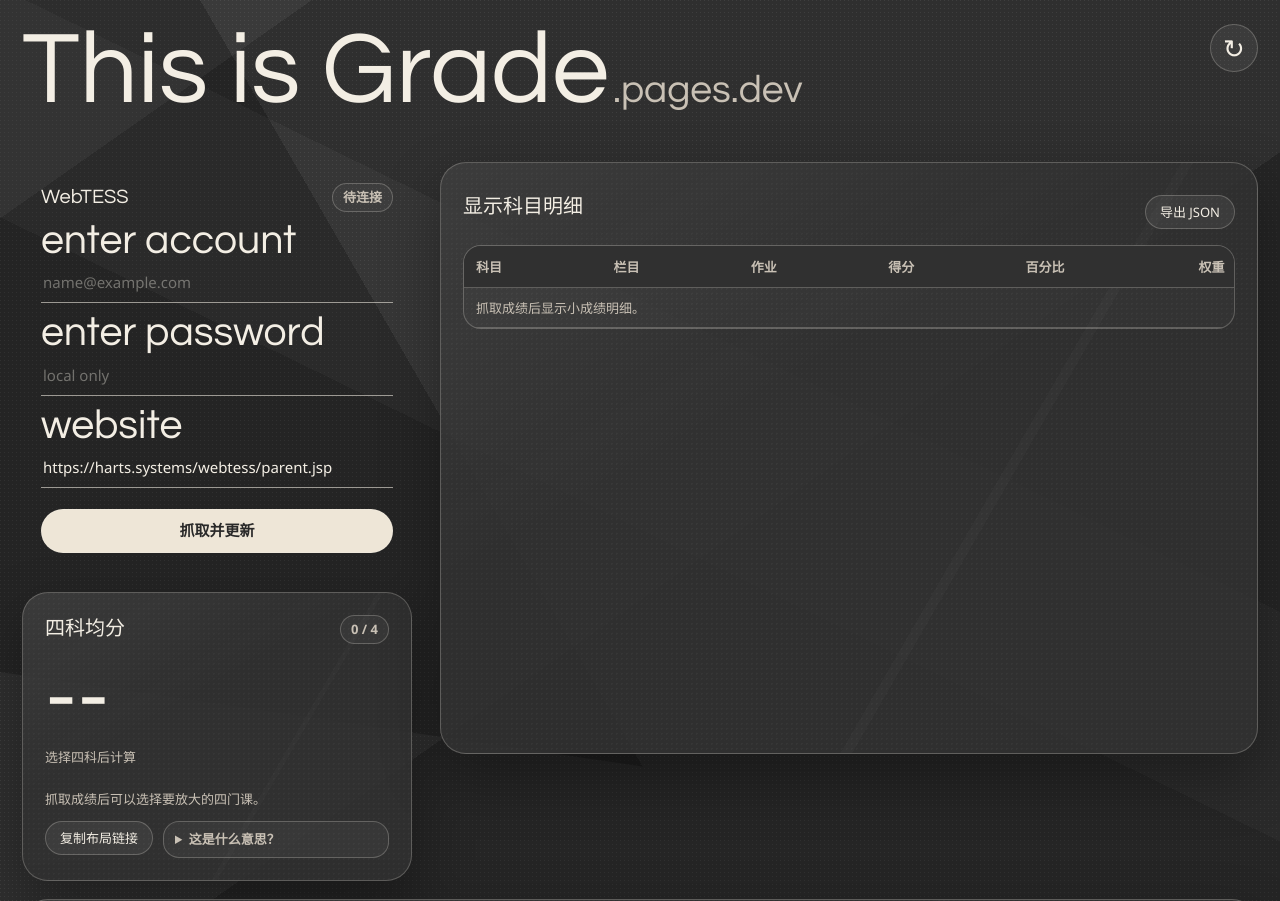
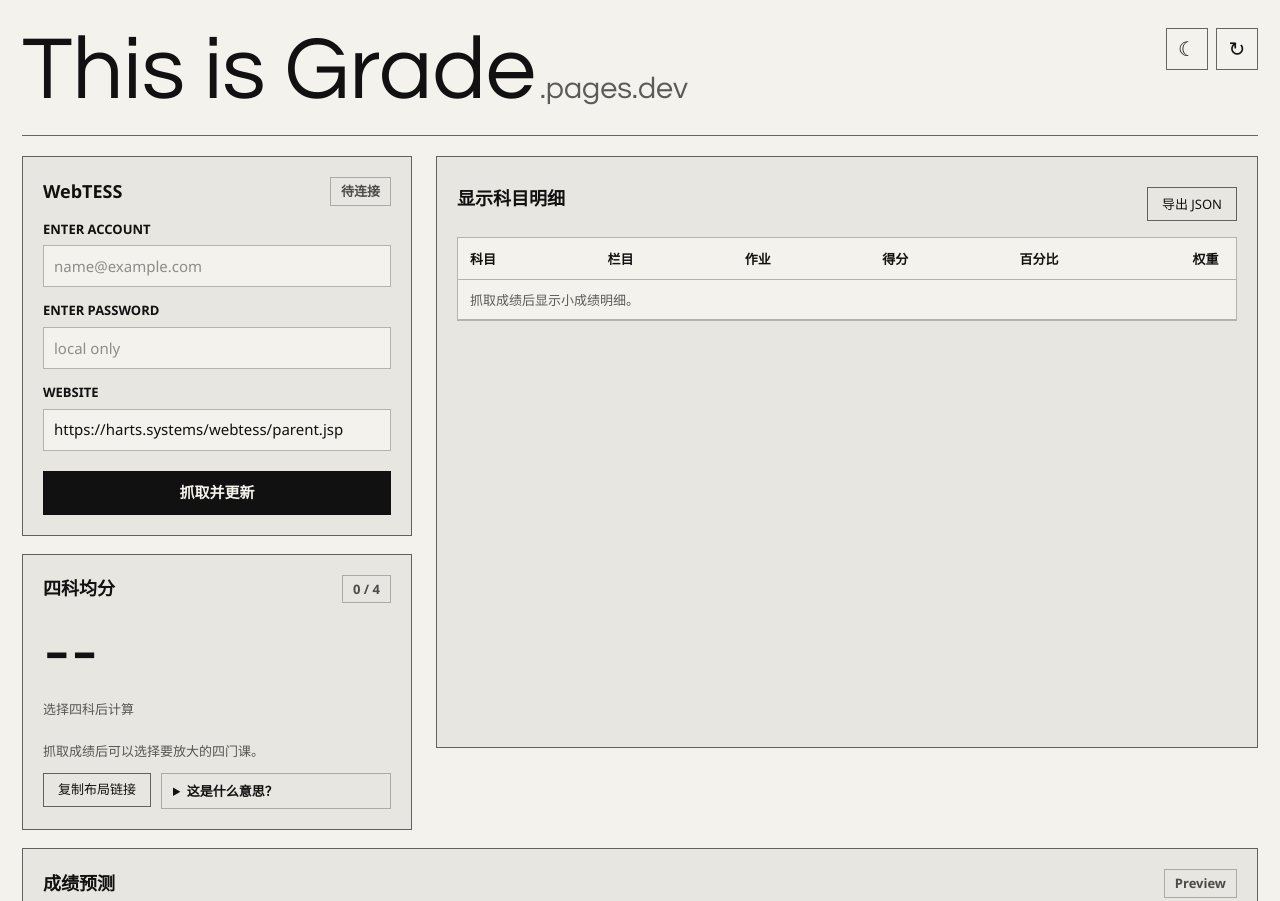
Before and after one commit to Whyyyn/This-is-Grade, a website: page public/index.html in a window 1280 px wide. Shown: the top 901 px of the page. Drawn offline with Linux system fonts and the light colour scheme; a web font is replaced by a local one.

Commit message:
Simplify UI and add theme toggle

```diff
--- a/public/app.js
+++ b/public/app.js
@@ -16,6 +16,7 @@ const els = {
   averageFormula: document.querySelector('#averageFormula'),
   gradeRows: document.querySelector('#gradeRows'),
   refreshButton: document.querySelector('#refreshButton'),
+  themeToggleButton: document.querySelector('#themeToggleButton'),
   exportButton: document.querySelector('#exportButton'),
   copyLayoutButton: document.querySelector('#copyLayoutButton'),
   predictionCourse: document.querySelector('#predictionCourse'),
@@ -25,6 +26,8 @@ const els = {
   predictedAverage: document.querySelector('#predictedAverage'),
   predictionDelta: document.querySelector('#predictionDelta')
 };
+
+applyTheme(loadTheme());
 
 function roundTenths(value) {
   return Math.round((Number(value) + Number.EPSILON) * 10) / 10;
@@ -49,6 +52,42 @@ function roundedAverage(values) {
 function setStatus(text, tone = '') {
   els.status.textContent = text;
   els.status.dataset.tone = tone;
+}
+
+function loadTheme() {
+  const fromUrl = new URLSearchParams(window.location.search).get('theme');
+  if (fromUrl === 'light' || fromUrl === 'dark') return fromUrl;
+  try {
+    const saved = localStorage.getItem('grade-theme');
+    if (saved === 'light' || saved === 'dark') return saved;
+  } catch {
+    // Ignore storage failures in strict privacy modes.
+  }
+  return window.matchMedia?.('(prefers-color-scheme: light)').matches ? 'light' : 'dark';
+}
+
+function applyTheme(theme, writeUrl = true) {
+  const nextTheme = theme === 'light' ? 'light' : 'dark';
+  document.documentElement.dataset.theme = nextTheme;
+  if (els.themeToggleButton) {
+    els.themeToggleButton.querySelector('span').textContent = nextTheme === 'light' ? '☾' : '☀';
+    els.themeToggleButton.title = nextTheme === 'light' ? '切换到暗色主题' : '切换到亮色主题';
+    els.themeToggleButton.setAttribute('aria-label', els.themeToggleButton.title);
+  }
+  try {
+    localStorage.setItem('grade-theme', nextTheme);
+  } catch {
+    // Ignore storage failures in strict privacy modes.
+  }
+  if (!writeUrl) return;
+  const next = new URL(window.location.href);
+  next.searchParams.set('theme', nextTheme);
+  window.history.replaceState({}, '', next);
+}
+
+function toggleTheme() {
+  const current = document.documentElement.dataset.theme === 'light' ? 'light' : 'dark';
+  applyTheme(current === 'light' ? 'dark' : 'light');
 }
 
 async function loadSavedCredential() {
@@ -497,6 +536,7 @@ els.predictionCategory?.addEventListener('change', () => {
 });
 els.predictionScore?.addEventListener('input', renderPrediction);
 els.copyLayoutButton?.addEventListener('click', copyLayoutLink);
+els.themeToggleButton?.addEventListener('click', toggleTheme);
 els.refreshButton.addEventListener('click', () => {
   if (els.email.value.trim() && els.password.value) {
     els.form.requestSubmit();
--- a/public/index.html
+++ b/public/index.html
@@ -12,9 +12,14 @@
         <div>
           <h1>This is Grade<span>.pages.dev</span></h1>
         </div>
-        <button id="refreshButton" class="icon-button" title="重新抓取成绩" aria-label="重新抓取成绩">
-          <span>↻</span>
-        </button>
+        <div class="top-actions">
+          <button id="themeToggleButton" class="icon-button" type="button" title="切换亮暗主题" aria-label="切换亮暗主题">
+            <span>☾</span>
+          </button>
+          <button id="refreshButton" class="icon-button" title="重新抓取成绩" aria-label="重新抓取成绩">
+            <span>↻</span>
+          </button>
+        </div>
       </section>
 
       <section class="workspace">
--- a/public/styles.css
+++ b/public/styles.css
@@ -1,22 +1,19 @@
-@import url("https://fonts.googleapis.com/css2?family=Chathura:wght@300;400;700;800&display=swap");
-
 :root {
   color-scheme: dark;
-  --bg: #2f2f2f;
-  --panel: rgba(49, 49, 49, 0.88);
-  --panel-strong: rgba(38, 38, 38, 0.9);
-  --ink: #f3eee4;
-  --muted: #c9c1b5;
-  --soft: #918b84;
-  --line: rgba(243, 238, 228, 0.24);
-  --line-strong: rgba(243, 238, 228, 0.58);
-  --accent: #eee6d7;
-  --bad: #ff8d8d;
-  --ok: #bcefd5;
+  --bg: #111111;
+  --fg: #f4f2ec;
+  --line: color-mix(in srgb, var(--fg) 28%, transparent);
+  --line-strong: color-mix(in srgb, var(--fg) 62%, transparent);
+  --surface: color-mix(in srgb, var(--fg) 5%, transparent);
+  --surface-strong: color-mix(in srgb, var(--fg) 10%, transparent);
   --title-font: "Century Gothic", "Avenir Next", "Segoe UI", sans-serif;
-  --latin-font: "Chathura", "Century Gothic", sans-serif;
   --ui-font: "Segoe UI", "PingFang SC", "Microsoft YaHei", "Noto Sans SC", Arial, sans-serif;
-  --shadow: 0 24px 60px rgba(0, 0, 0, 0.32);
+}
+
+:root[data-theme="light"] {
+  color-scheme: light;
+  --bg: #f4f2ec;
+  --fg: #111111;
 }
 
 * {
@@ -31,26 +28,12 @@ body {
   margin: 0;
   min-height: 100vh;
   overflow-x: hidden;
-  color: var(--ink);
+  color: var(--fg);
+  background: var(--bg);
   font-family: var(--ui-font);
   font-size: 15px;
   line-height: 1.45;
   letter-spacing: 0;
-  background:
-    linear-gradient(145deg, rgba(255,255,255,0.055) 0 10%, transparent 10% 48%, rgba(0,0,0,0.22) 48% 100%),
-    linear-gradient(26deg, transparent 0 56%, rgba(255,255,255,0.035) 56% 68%, transparent 68%),
-    radial-gradient(circle at 12% 12%, rgba(255,255,255,0.07) 0 1px, transparent 1px) 0 0 / 4px 4px,
-    var(--bg);
-}
-
-body::before {
-  content: "";
-  position: fixed;
-  inset: 0;
-  pointer-events: none;
-  background: linear-gradient(240deg, transparent 0 62%, rgba(0,0,0,0.24) 62% 100%);
-  clip-path: polygon(0 0, 100% 0, 100% 78%, 68% 100%, 0 84%);
-  opacity: 0.9;
 }
 
 button,
@@ -64,11 +47,9 @@ button {
 }
 
 .shell {
-  position: relative;
-  z-index: 1;
   width: min(1320px, calc(100% - 44px));
   margin: 0 auto;
-  padding: 24px 0 56px;
+  padding: 28px 0 56px;
 }
 
 .topbar {
@@ -76,14 +57,21 @@ button {
   align-items: flex-start;
   justify-content: space-between;
   gap: 18px;
-  min-height: 126px;
-  margin-bottom: 12px;
+  min-height: 108px;
+  margin-bottom: 20px;
+  border-bottom: 1px solid var(--line-strong);
 }
 
 .topbar > div,
 .panel-head,
 .panel-head h2 {
   min-width: 0;
+}
+
+.top-actions {
+  display: flex;
+  flex: 0 0 auto;
+  gap: 8px;
 }
 
 h1,
@@ -93,25 +81,24 @@ p {
 }
 
 h1 {
+  color: var(--fg);
   font-family: var(--title-font);
-  font-size: clamp(48px, 8vw, 124px);
+  font-size: clamp(44px, 7vw, 104px);
   font-weight: 400;
-  line-height: 0.92;
-  color: var(--ink);
+  line-height: 0.96;
 }
 
 h1 span {
   margin-left: 4px;
-  color: var(--muted);
-  font-size: 0.38em;
+  color: color-mix(in srgb, var(--fg) 68%, transparent);
+  font-size: 0.34em;
 }
 
 h2 {
-  font-family: var(--title-font);
-  color: var(--ink);
-  font-size: 20px;
-  font-weight: 400;
-  line-height: 1.15;
+  color: var(--fg);
+  font-size: 18px;
+  font-weight: 650;
+  line-height: 1.2;
 }
 
 .workspace {
@@ -121,35 +108,14 @@ h2 {
     "login details"
     "average details"
     "prediction prediction";
-  gap: 18px 28px;
+  gap: 18px 24px;
   align-items: start;
 }
 
 .panel {
-  position: relative;
-  border: 1px solid var(--line);
-  border-radius: 26px;
-  background:
-    linear-gradient(150deg, rgba(255,255,255,0.055), transparent 40%),
-    var(--panel);
-  box-shadow: var(--shadow);
-  overflow: hidden;
-}
-
-.panel::before {
-  content: "";
-  position: absolute;
-  inset: 0;
-  pointer-events: none;
-  background:
-    radial-gradient(circle at 12% 14%, rgba(255,255,255,0.08) 0 1px, transparent 1px) 0 0 / 5px 5px,
-    linear-gradient(120deg, transparent 0 64%, rgba(255,255,255,0.045) 64% 65%, transparent 65%);
-  opacity: 0.44;
-}
-
-.panel > * {
-  position: relative;
-  z-index: 1;
+  border: 1px solid var(--line-strong);
+  border-radius: 0;
+  background: var(--surface);
 }
 
 .panel-head {
@@ -166,12 +132,11 @@ h2 {
   align-items: center;
   justify-content: center;
   min-height: 28px;
-  max-width: 210px;
+  max-width: 220px;
   padding: 4px 10px;
   border: 1px solid var(--line);
-  border-radius: 999px;
-  color: var(--muted);
-  background: rgba(255,255,255,0.04);
+  color: color-mix(in srgb, var(--fg) 72%, transparent);
+  background: transparent;
   font-size: 13px;
   font-weight: 600;
   white-space: nowrap;
@@ -179,54 +144,41 @@ h2 {
   text-overflow: ellipsis;
 }
 
-.status[data-tone="ok"] {
-  color: var(--ok);
-  border-color: rgba(188,239,213,0.48);
-}
-
+.status[data-tone="ok"],
 .status[data-tone="bad"] {
-  color: var(--bad);
-  border-color: rgba(255,141,141,0.52);
+  color: var(--fg);
+  border-color: var(--fg);
 }
 
 .login-panel {
   grid-area: login;
-  min-height: 304px;
-  padding: 20px 18px;
-  border-color: transparent;
-  background: transparent;
-  box-shadow: none;
-}
-
-.login-panel::before {
-  display: none;
+  padding: 20px;
 }
 
 label {
   display: grid;
   gap: 8px;
-  margin-bottom: 17px;
-  color: var(--ink);
+  margin-bottom: 16px;
+  color: var(--fg);
 }
 
 label span {
-  font-family: var(--latin-font);
-  color: var(--ink);
-  font-size: clamp(34px, 3.2vw, 48px);
-  font-weight: 300;
-  line-height: 0.62;
+  color: var(--fg);
+  font-size: 13px;
+  font-weight: 650;
+  line-height: 1.2;
+  text-transform: uppercase;
 }
 
 input,
 select {
   width: 100%;
   min-height: 42px;
-  border: 0;
-  border-bottom: 1.5px solid var(--line-strong);
+  border: 1px solid var(--line);
   border-radius: 0;
-  padding: 8px 2px 6px;
-  color: var(--ink);
-  background: transparent;
+  padding: 9px 10px;
+  color: var(--fg);
+  background: var(--bg);
   outline: none;
   font-family: var(--ui-font);
   font-size: 15px;
@@ -234,51 +186,48 @@ select {
 }
 
 input::placeholder {
-  color: rgba(243,238,228,0.38);
-}
-
-select {
-  border: 1px solid var(--line);
-  border-radius: 12px;
-  padding: 9px 12px;
-  background: rgba(255,255,255,0.06);
+  color: color-mix(in srgb, var(--fg) 45%, transparent);
 }
 
 input:focus,
 select:focus {
-  border-color: var(--accent);
-  box-shadow: 0 8px 0 -6px var(--accent);
+  border-color: var(--fg);
 }
 
 button {
   min-height: 38px;
-  border: 1px solid var(--line);
-  border-radius: 999px;
-  background: rgba(255,255,255,0.07);
+  border: 1px solid var(--line-strong);
+  border-radius: 0;
+  background: transparent;
   cursor: pointer;
-  transition: transform 160ms ease, border-color 160ms ease, background 160ms ease;
+  transition: background 140ms ease, color 140ms ease, border-color 140ms ease;
 }
 
 button:hover {
-  transform: translateY(-1px);
-  border-color: var(--line-strong);
-  background: rgba(255,255,255,0.13);
+  color: var(--bg);
+  background: var(--fg);
+  border-color: var(--fg);
 }
 
 .primary {
   width: 100%;
   min-height: 44px;
   margin-top: 4px;
-  color: #292929;
-  background: var(--accent);
+  color: var(--bg);
+  background: var(--fg);
   font-size: 15px;
   font-weight: 700;
 }
 
+.primary:hover {
+  color: var(--fg);
+  background: transparent;
+}
+
 .ghost,
 .icon-button {
-  color: var(--ink);
-  background: rgba(255,255,255,0.06);
+  color: var(--fg);
+  background: transparent;
 }
 
 .ghost {
@@ -296,32 +245,32 @@ button:hover {
 .icon-button {
   display: grid;
   place-items: center;
-  width: 48px;
-  height: 48px;
-  font-size: 26px;
+  width: 42px;
+  height: 42px;
+  font-size: 20px;
   line-height: 1;
 }
 
 .average-panel {
   grid-area: average;
   min-height: 270px;
-  padding: 22px;
+  padding: 20px;
 }
 
 .average-value {
   display: block;
   margin: 10px 0 8px;
-  color: var(--ink);
+  color: var(--fg);
   font-family: var(--title-font);
-  font-size: clamp(72px, 7vw, 118px);
+  font-size: clamp(64px, 6vw, 104px);
   font-weight: 400;
-  line-height: 0.9;
+  line-height: 0.94;
 }
 
 .muted {
   min-height: 28px;
   margin: 8px 0 14px;
-  color: var(--muted);
+  color: color-mix(in srgb, var(--fg) 68%, transparent);
   font-size: 13px;
   line-height: 1.45;
 }
@@ -341,14 +290,15 @@ button:hover {
   min-height: 30px;
   max-width: 100%;
   padding: 4px 10px;
-  color: var(--muted);
+  color: var(--fg);
+  border-color: var(--line);
   font-size: 13px;
 }
 
 .subject-chip[data-active="true"] {
-  color: #2d2d2d;
-  border-color: var(--accent);
-  background: var(--accent);
+  color: var(--bg);
+  border-color: var(--fg);
+  background: var(--fg);
 }
 
 .layout-actions {
@@ -367,21 +317,20 @@ button:hover {
   flex: 1 1 220px;
   min-height: 34px;
   border: 1px solid var(--line);
-  border-radius: 16px;
-  background: rgba(255,255,255,0.04);
+  background: transparent;
   padding: 8px 11px;
 }
 
 .layout-help summary {
   cursor: pointer;
-  color: var(--muted);
+  color: var(--fg);
   font-size: 13px;
   font-weight: 600;
 }
 
 .layout-help p {
   margin-top: 8px;
-  color: var(--muted);
+  color: color-mix(in srgb, var(--fg) 68%, transparent);
   font-size: 13px;
   line-height: 1.5;
 }
@@ -391,17 +340,15 @@ button:hover {
   min-height: 420px;
   place-items: center;
   border: 1px solid var(--line);
-  border-radius: 28px;
   padding: 24px;
-  background: rgba(255,255,255,0.04);
-  color: var(--muted);
+  color: color-mix(in srgb, var(--fg) 68%, transparent);
   font-size: 15px;
   text-align: center;
 }
 
 .prediction-panel,
 .table-panel {
-  padding: 22px;
+  padding: 20px;
 }
 
 .prediction-panel {
@@ -420,9 +367,8 @@ button:hover {
 }
 
 .predict-grid label span {
-  font-family: var(--ui-font);
-  font-size: 14px;
-  font-weight: 600;
+  font-size: 13px;
+  font-weight: 650;
   line-height: 1.2;
 }
 
@@ -435,22 +381,21 @@ button:hover {
 
 .prediction-results div {
   border: 1px solid var(--line);
-  border-radius: 20px;
   padding: 14px 16px 12px;
-  background: rgba(255,255,255,0.04);
+  background: transparent;
 }
 
 .prediction-results span {
   display: block;
-  color: var(--muted);
+  color: color-mix(in srgb, var(--fg) 68%, transparent);
   font-size: 13px;
   margin-bottom: 4px;
 }
 
 .prediction-results strong {
-  color: var(--ink);
+  color: var(--fg);
   font-family: var(--title-font);
-  font-size: 48px;
+  font-size: 44px;
   font-weight: 400;
   line-height: 0.95;
 }
@@ -463,8 +408,7 @@ button:hover {
   max-height: 650px;
   overflow: auto;
   border: 1px solid var(--line);
-  border-radius: 18px;
-  background: rgba(255,255,255,0.025);
+  background: var(--bg);
 }
 
 table {
@@ -485,14 +429,14 @@ th {
   position: sticky;
   top: 0;
   z-index: 2;
-  background: #303030;
-  color: var(--muted);
+  color: var(--fg);
+  background: var(--bg);
   font-size: 13px;
-  font-weight: 600;
+  font-weight: 700;
 }
 
 td {
-  color: var(--ink);
+  color: var(--fg);
   font-size: 14px;
   line-height: 1.35;
   vertical-align: top;
@@ -500,27 +444,20 @@ td {
 
 .subject-cell {
   max-width: 190px;
-  color: var(--accent);
+  color: var(--fg);
   font-weight: 700;
   overflow-wrap: anywhere;
 }
 
-.detail-row td {
-  padding-top: 0;
-  color: var(--muted);
-  background: rgba(255,255,255,0.025);
-}
-
 .course-details {
   border: 1px solid var(--line);
-  border-radius: 16px;
   padding: 10px 12px;
-  background: rgba(255,255,255,0.035);
+  background: transparent;
 }
 
 .course-details summary {
   cursor: pointer;
-  color: var(--ink);
+  color: var(--fg);
   font-size: 14px;
   line-height: 1.4;
 }
@@ -541,7 +478,7 @@ td {
 
 .empty-detail {
   margin-top: 10px;
-  color: var(--muted);
+  color: color-mix(in srgb, var(--fg) 68%, transparent);
   font-size: 13px;
 }
 
@@ -572,7 +509,7 @@ td {
   }
 
   .topbar {
-    min-height: 92px;
+    min-height: 96px;
     gap: 10px;
   }
 
@@ -592,14 +529,13 @@ td {
     gap: 8px;
   }
 
-  .icon-button {
-    flex: 0 0 auto;
-    width: 44px;
-    height: 44px;
+  .top-actions {
+    gap: 6px;
   }
 
-  .panel {
-    border-radius: 22px;
+  .icon-button {
+    width: 40px;
+    height: 40px;
   }
 
   .details-wrap {
```
